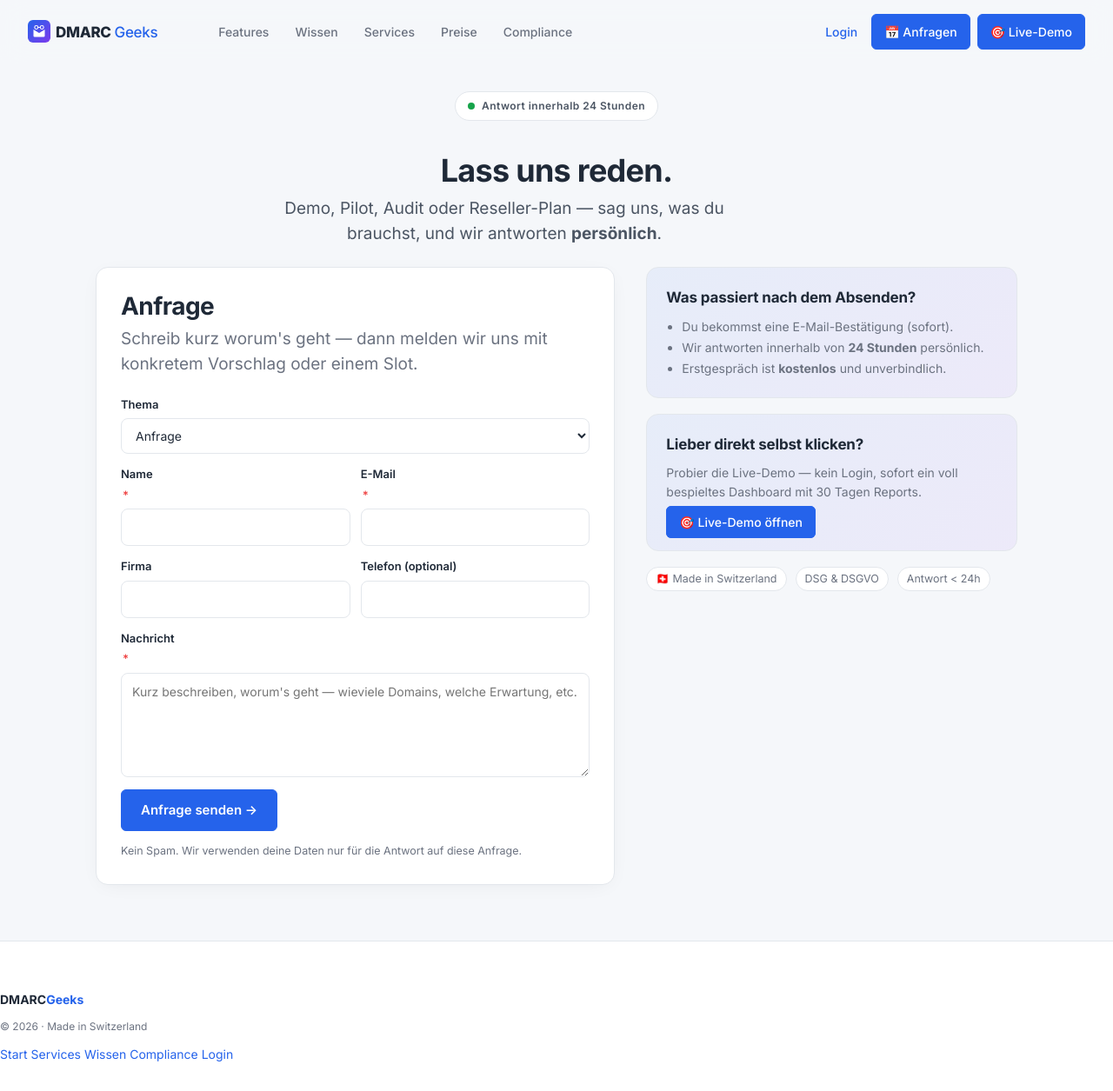
After one commit to nlappenbusch/dmarc-geeks, a FastAPI app: page /kontakt in a window 1280 px wide. The commit adds this page. Shown: the whole page at 87% size. Run offline with FastAPI, Linux system fonts and the light colour scheme.

Commit message:
feat: Lead-Formular /kontakt + Light-Theme als Default
- /kontakt: schickes Lead-Formular mit Topic-Pre-Fill, Honeypot, Rate-Limit,
  Reply-To zum Lead. SMTP_FROM wird Empfaenger.
- 44 mailto:-CTAs durch /kontakt?topic=... ersetzt (DMARC-RUA-Records bleiben).
- Hero-Primary-CTA: 'Demo-Termin anfragen' (Lead) statt 'Live-Demo' (sekundaer).
- Nav-CTA 'Anfragen' auf allen Marketing-Seiten.
- Theme-Default = hell (OS-prefers-color-scheme Auto-Dark entfernt).
- mail.py: send_mail unterstuetzt jetzt reply_to-Parameter.

```diff
--- a/app/mail.py
+++ b/app/mail.py
@@ -38,7 +38,8 @@ def smtp_configured() -> bool:
     return bool(s.smtp_host)
 
 
-def send_mail(*, to: Iterable[str] | str, subject: str, text: str, html: Optional[str] = None) -> bool:
+def send_mail(*, to: Iterable[str] | str, subject: str, text: str,
+              html: Optional[str] = None, reply_to: Optional[str] = None) -> bool:
     """Send an email via SMTP. Returns True on success, False otherwise.
 
     Verhandelt EHLO-Capabilities: opportunistic STARTTLS wenn der Server's
@@ -58,6 +59,8 @@ def send_mail(*, to: Iterable[str] | str, subject: str, text: str, html: Optiona
     msg["From"] = s.smtp_from
     msg["To"] = ", ".join(recipients)
     msg["Subject"] = subject
+    if reply_to:
+        msg["Reply-To"] = reply_to
     msg.set_content(text)
     if html:
         msg.add_alternative(html, subtype="html")
--- a/app/templates/base.html
+++ b/app/templates/base.html
@@ -12,7 +12,7 @@
   <script>
     (function() {
       const t = localStorage.getItem('theme');
-      if (t === 'dark' || (t === null && window.matchMedia && window.matchMedia('(prefers-color-scheme: dark)').matches)) {
+      if (t === 'dark') {
         document.documentElement.classList.add('dark');
       }
     })();
--- a/app/templates/compliance.html
+++ b/app/templates/compliance.html
@@ -12,7 +12,7 @@
   <link rel="stylesheet" href="/static/marketing.css">
   <script>
     (function() { const t = localStorage.getItem('theme');
-      if (t === 'dark' || (t === null && matchMedia('(prefers-color-scheme: dark)').matches))
+      if (t === 'dark')
         document.documentElement.classList.add('dark'); })();
   </script>
   <script src="/static/mailcheck-loader.js" defer></script>
@@ -35,6 +35,7 @@
       <svg class="icon-moon" width="14" height="14" viewBox="0 0 24 24" fill="none" stroke="currentColor" stroke-width="2"><path d="M21 12.79A9 9 0 1 1 11.21 3 7 7 0 0 0 21 12.79z"/></svg>
     </button>
     <a href="/login" class="btn-link">Login</a>
+    <a href="/kontakt" class="btn-primary">📅 Anfragen</a>
     <a href="/signup" class="btn-primary">Tool starten</a>
   </div>
 </header>
@@ -367,7 +368,7 @@
     <h2>AVV/DPA gewünscht?</h2>
     <p>Auftragsverarbeitungsvertrag nach Art. 28 DSGVO + Art. 9 revDSG auf Anfrage. Üblicherweise innert 24 Stunden.</p>
     <div class="cta-buttons">
-      <a href="mailto:dpa@example.com?subject=AVV-Anfrage" class="btn-primary big">AVV/DPA anfordern</a>
+      <a href="/kontakt?topic=dpa" class="btn-primary big">AVV/DPA anfordern</a>
       <a href="/" class="btn big">← zur Startseite</a>
     </div>
   </div>
--- a/app/templates/forgot.html
+++ b/app/templates/forgot.html
@@ -7,7 +7,7 @@
   <link rel="stylesheet" href="/static/style.css">
   <script>
     (function() { const t = localStorage.getItem('theme');
-      if (t === 'dark' || (t === null && matchMedia('(prefers-color-scheme: dark)').matches))
+      if (t === 'dark')
         document.documentElement.classList.add('dark'); })();
   </script>
 </head>
--- /dev/null
+++ b/app/templates/kontakt.html
@@ -0,0 +1,228 @@
+<!DOCTYPE html>
+<html lang="de">
+<head>
+  <meta charset="utf-8">
+  <meta name="viewport" content="width=device-width, initial-scale=1">
+  <title>Anfrage · DMARC Geeks</title>
+  <meta name="description" content="Demo, Erstgespräch, Reseller-Pilot oder Audit anfragen — Antwort innerhalb 24 Stunden.">
+  <link rel="preconnect" href="https://fonts.googleapis.com">
+  <link rel="preconnect" href="https://fonts.gstatic.com" crossorigin>
+  <link href="https://fonts.googleapis.com/css2?family=Inter:wght@400;500;600;700;800;900&family=JetBrains+Mono:wght@400;600&display=swap" rel="stylesheet">
+  <link rel="stylesheet" href="/static/style.css">
+  <link rel="stylesheet" href="/static/marketing.css">
+  <script>
+    (function() { const t = localStorage.getItem('theme');
+      if (t === 'dark') document.documentElement.classList.add('dark'); })();
+  </script>
+  <style>
+    .kontakt-wrap { max-width: 1100px; margin: 0 auto; padding: 32px 20px 64px; }
+    .kontakt-grid { display: grid; grid-template-columns: minmax(0, 1.4fr) minmax(0, 1fr); gap: 36px; align-items: start; margin-top: 24px; }
+    @media (max-width: 880px) { .kontakt-grid { grid-template-columns: 1fr; } }
+
+    .kontakt-form-card {
+      background: var(--card, #fff);
+      border: 1px solid var(--border, #e2e8f0);
+      border-radius: 14px;
+      padding: 28px;
+      box-shadow: 0 4px 24px -8px rgba(15,23,42,.08);
+    }
+    .kontakt-form-card h1 { font-size: 28px; line-height: 1.15; margin: 0 0 6px; }
+    .kontakt-form-card .lede { color: var(--muted, #64748b); margin: 0 0 22px; }
+    .field { display: flex; flex-direction: column; gap: 6px; margin-bottom: 14px; }
+    .field label { font-size: 13px; font-weight: 600; color: var(--text, #0f172a); }
+    .field label .req { color: #ef4444; margin-left: 2px; }
+    .field input, .field textarea, .field select {
+      font: inherit; padding: 10px 12px; border: 1px solid var(--border, #e2e8f0);
+      border-radius: 8px; background: var(--input-bg, #fff); color: inherit;
+    }
+    .field input:focus, .field textarea:focus, .field select:focus {
+      outline: 2px solid var(--brand, #2563eb); outline-offset: -1px; border-color: var(--brand, #2563eb);
+    }
+    .field textarea { min-height: 120px; resize: vertical; }
+    .field-row { display: grid; grid-template-columns: 1fr 1fr; gap: 12px; }
+    @media (max-width: 520px) { .field-row { grid-template-columns: 1fr; } }
+
+    .honeypot { position: absolute; left: -9999px; width: 1px; height: 1px; opacity: 0; }
+
+    .submit-row { display: flex; align-items: center; gap: 14px; margin-top: 8px; flex-wrap: wrap; }
+    .submit-row .btn-primary { padding: 12px 22px; font-size: 15px; }
+    .submit-row .muted { font-size: 12.5px; }
+
+    .alert-error {
+      background: #fef2f2; color: #991b1b; border: 1px solid #fecaca;
+      padding: 12px 14px; border-radius: 8px; margin-bottom: 16px; font-size: 14px;
+    }
+    .html.dark .alert-error { background:#3f0d0d; color:#fecaca; border-color:#7f1d1d; }
+
+    .kontakt-side {
+      display: flex; flex-direction: column; gap: 18px;
+    }
+    .kontakt-info-card {
+      background: linear-gradient(135deg, rgba(37,99,235,0.07), rgba(124,58,237,0.07));
+      border: 1px solid var(--border, #e2e8f0);
+      border-radius: 14px; padding: 22px;
+    }
+    .kontakt-info-card h3 { margin: 0 0 8px; font-size: 17px; }
+    .kontakt-info-card p { margin: 0 0 12px; color: var(--muted, #64748b); font-size: 14px; line-height: 1.6; }
+    .kontakt-info-card ul { margin: 8px 0 0 0; padding: 0 0 0 18px; color: var(--muted, #64748b); font-size: 14px; line-height: 1.7; }
+    .kontakt-trust { display: flex; gap: 10px; flex-wrap: wrap; font-size: 12.5px; color: var(--muted, #64748b); }
+    .kontakt-trust span { padding: 4px 10px; border: 1px solid var(--border, #e2e8f0); border-radius: 999px; background: var(--card, #fff); }
+
+    .kontakt-thanks {
+      background: linear-gradient(135deg, rgba(34,197,94,0.08), rgba(37,99,235,0.06));
+      border: 1px solid #86efac; border-radius: 14px; padding: 28px;
+      text-align: center;
+    }
+    .kontakt-thanks .check {
+      width: 60px; height: 60px; border-radius: 50%; background: #22c55e; color: white;
+      display: inline-flex; align-items: center; justify-content: center;
+      font-size: 32px; font-weight: 800; margin-bottom: 14px;
+    }
+    .kontakt-thanks h1 { margin: 0 0 8px; font-size: 24px; }
+    .kontakt-thanks p { margin: 0 0 12px; color: var(--muted, #64748b); }
+  </style>
+</head>
+<body class="mkt mkt-v3">
+
+<header class="mkt-nav">
+  <a class="brand" href="/"><img src="/static/logo.svg" alt="" class="brand-logo" width="26" height="26" style="vertical-align:-6px;margin-right:6px">DMARC<span>Geeks</span></a>
+  <nav>
+    <a href="/#features">Features</a>
+    <a href="/wissen">Wissen</a>
+    <a href="/services">Services</a>
+    <a href="/#preise">Preise</a>
+    <a href="/compliance">Compliance</a>
+  </nav>
+  <div class="mkt-nav-cta">
+    <a href="/login" class="btn-link">Login</a>
+    <a href="/kontakt" class="btn-primary">📅 Anfragen</a>
+    <a href="/demo" class="btn-primary">🎯 Live-Demo</a>
+  </div>
+</header>
+
+<main class="kontakt-wrap">
+
+{% if sent %}
+  <div class="kontakt-thanks">
+    <div class="check">✓</div>
+    <h1>Danke — deine Anfrage ist da!</h1>
+    <p>Wir melden uns innerhalb von <strong>24 Stunden</strong> bei dir per E-Mail.</p>
+    <p style="margin-top:18px;">
+      <a href="/" class="btn-link">← Zurück zur Startseite</a>
+      &middot;
+      <a href="/demo" class="btn-link">🎯 Inzwischen die Live-Demo ansehen →</a>
+    </p>
+  </div>
+{% else %}
+
+<div style="text-align:center; max-width:680px; margin: 0 auto 8px;">
+  <span class="eyebrow"><span class="dot-live"></span>Antwort innerhalb 24 Stunden</span>
+  <h1 style="font-size: 36px; line-height: 1.1; margin: 14px 0 8px;">Lass uns reden.</h1>
+  <p class="lede" style="margin: 0;">Demo, Pilot, Audit oder Reseller-Plan — sag uns, was du brauchst, und wir antworten <strong>persönlich</strong>.</p>
+</div>
+
+<div class="kontakt-grid">
+
+  <!-- LEFT: form -->
+  <form class="kontakt-form-card" method="post" action="/kontakt" novalidate>
+    <h1>{{ topic_label }}</h1>
+    <p class="lede">Schreib kurz worum's geht — dann melden wir uns mit konkretem Vorschlag oder einem Slot.</p>
+
+    {% if error %}
+    <div class="alert-error">{{ error }}</div>
+    {% endif %}
+
+    <div class="field">
+      <label for="topic">Thema</label>
+      <select name="topic" id="topic">
+        {% for slug, label in topics.items() %}
+          <option value="{{ slug }}" {% if slug == topic %}selected{% endif %}>{{ label }}</option>
+        {% endfor %}
+      </select>
+    </div>
+
+    <div class="field-row">
+      <div class="field">
+        <label for="name">Name<span class="req">*</span></label>
+        <input type="text" id="name" name="name" required minlength="2" autocomplete="name" value="{{ posted_name or '' }}">
+      </div>
+      <div class="field">
+        <label for="email">E-Mail<span class="req">*</span></label>
+        <input type="email" id="email" name="email" required autocomplete="email" value="{{ posted_email or '' }}">
+      </div>
+    </div>
+
+    <div class="field-row">
+      <div class="field">
+        <label for="company">Firma</label>
+        <input type="text" id="company" name="company" autocomplete="organization" value="{{ posted_company or '' }}">
+      </div>
+      <div class="field">
+        <label for="phone">Telefon (optional)</label>
+        <input type="tel" id="phone" name="phone" autocomplete="tel" value="{{ posted_phone or '' }}">
+      </div>
+    </div>
+
+    <div class="field">
+      <label for="message">Nachricht<span class="req">*</span></label>
+      <textarea id="message" name="message" required minlength="10" placeholder="Kurz beschreiben, worum's geht — wieviele Domains, welche Erwartung, etc.">{{ posted_message or (prefill_domain and ('Hallo,\n\nich interessiere mich für DMARC für ' + prefill_domain + '. ') or '') }}</textarea>
+    </div>
+
+    <!-- Honeypot: bots fuellen das, Menschen sehen es nicht -->
+    <div class="honeypot" aria-hidden="true">
+      <label>Webseite (bitte leer lassen)<input type="text" name="website" tabindex="-1" autocomplete="off"></label>
+    </div>
+
+    <div class="submit-row">
+      <button type="submit" class="btn-primary big">Anfrage senden →</button>
+      <span class="muted">Kein Spam. Wir verwenden deine Daten nur für die Antwort auf diese Anfrage.</span>
+    </div>
+  </form>
+
+  <!-- RIGHT: trust / FAQ -->
+  <aside class="kontakt-side">
+    <div class="kontakt-info-card">
+      <h3>Was passiert nach dem Absenden?</h3>
+      <ul>
+        <li>Du bekommst eine E-Mail-Bestätigung (sofort).</li>
+        <li>Wir antworten innerhalb von <strong>24 Stunden</strong> persönlich.</li>
+        <li>Erstgespräch ist <strong>kostenlos</strong> und unverbindlich.</li>
+      </ul>
+    </div>
+
+    <div class="kontakt-info-card">
+      <h3>Lieber direkt selbst klicken?</h3>
+      <p>Probier die Live-Demo — kein Login, sofort ein voll bespieltes Dashboard mit 30 Tagen Reports.</p>
+      <a href="/demo" class="btn-primary">🎯 Live-Demo öffnen</a>
+    </div>
+
+    <div class="kontakt-trust">
+      <span>🇨🇭 Made in Switzerland</span>
+      <span>DSG &amp; DSGVO</span>
+      <span>Antwort &lt; 24h</span>
+    </div>
+  </aside>
+</div>
+
+{% endif %}
+
+</main>
+
+<footer class="mkt-footer">
+  <div class="mkt-footer-inner">
+    <div class="mkt-footer-brand">
+      <strong>DMARC<span style="color:var(--brand)">Geeks</span></strong>
+      <p class="muted small">© 2026 · Made in Switzerland</p>
+    </div>
+    <div class="mkt-footer-links">
+      <a href="/">Start</a>
+      <a href="/services">Services</a>
+      <a href="/wissen">Wissen</a>
+      <a href="/compliance">Compliance</a>
+      <a href="/login">Login</a>
+    </div>
+  </div>
+</footer>
+
+</body>
+</html>
--- a/app/templates/login.html
+++ b/app/templates/login.html
@@ -10,7 +10,7 @@
   <script>
     (function() {
       const t = localStorage.getItem('theme');
-      if (t === 'dark' || (t === null && window.matchMedia && window.matchMedia('(prefers-color-scheme: dark)').matches)) {
+      if (t === 'dark') {
         document.documentElement.classList.add('dark');
       }
     })();
--- a/app/templates/reset.html
+++ b/app/templates/reset.html
@@ -7,7 +7,7 @@
   <link rel="stylesheet" href="/static/style.css">
   <script>
     (function() { const t = localStorage.getItem('theme');
-      if (t === 'dark' || (t === null && matchMedia('(prefers-color-scheme: dark)').matches))
+      if (t === 'dark')
         document.documentElement.classList.add('dark'); })();
   </script>
 </head>
--- a/app/templates/signup.html
+++ b/app/templates/signup.html
@@ -7,7 +7,7 @@
   <link rel="stylesheet" href="/static/style.css">
   <script>
     (function() { const t = localStorage.getItem('theme');
-      if (t === 'dark' || (t === null && matchMedia('(prefers-color-scheme: dark)').matches))
+      if (t === 'dark')
         document.documentElement.classList.add('dark'); })();
   </script>
 </head>
--- a/app/templates/signup_confirm.html
+++ b/app/templates/signup_confirm.html
@@ -7,7 +7,7 @@
   <link rel="stylesheet" href="/static/style.css">
   <script>
     (function() { const t = localStorage.getItem('theme');
-      if (t === 'dark' || (t === null && matchMedia('(prefers-color-scheme: dark)').matches))
+      if (t === 'dark')
         document.documentElement.classList.add('dark'); })();
   </script>
 </head>
--- a/app/templates/tools/dkim_check.html
+++ b/app/templates/tools/dkim_check.html
@@ -12,7 +12,7 @@
   <link rel="stylesheet" href="/static/marketing.css">
   <script>
     (function() { const t = localStorage.getItem('theme');
-      if (t === 'dark' || (t === null && matchMedia('(prefers-color-scheme: dark)').matches))
+      if (t === 'dark')
         document.documentElement.classList.add('dark'); })();
   </script>
   <script src="/static/mailcheck-loader.js" defer></script>
@@ -35,6 +35,7 @@
       <svg class="icon-moon" width="14" height="14" viewBox="0 0 24 24" fill="none" stroke="currentColor" stroke-width="2"><path d="M21 12.79A9 9 0 1 1 11.21 3 7 7 0 0 0 21 12.79z"/></svg>
     </button>
     <a href="/login" class="btn-link">Login</a>
+    <a href="/kontakt" class="btn-primary">📅 Anfragen</a>
     <a href="/signup" class="btn-primary">Tool starten</a>
   </div>
 </header>
--- a/app/templates/tools/report_viewer.html
+++ b/app/templates/tools/report_viewer.html
@@ -12,7 +12,7 @@
   <link rel="stylesheet" href="/static/marketing.css">
   <script>
     (function() { const t = localStorage.getItem('theme');
-      if (t === 'dark' || (t === null && matchMedia('(prefers-color-scheme: dark)').matches))
+      if (t === 'dark')
         document.documentElement.classList.add('dark'); })();
   </script>
   <script src="/static/mailcheck-loader.js" defer></script>
@@ -35,6 +35,7 @@
       <svg class="icon-moon" width="14" height="14" viewBox="0 0 24 24" fill="none" stroke="currentColor" stroke-width="2"><path d="M21 12.79A9 9 0 1 1 11.21 3 7 7 0 0 0 21 12.79z"/></svg>
     </button>
     <a href="/login" class="btn-link">Login</a>
+    <a href="/kontakt" class="btn-primary">📅 Anfragen</a>
     <a href="/signup" class="btn-primary">Tool starten</a>
   </div>
 </header>
--- a/app/templates/wissen.html
+++ b/app/templates/wissen.html
@@ -12,7 +12,7 @@
   <link rel="stylesheet" href="/static/marketing.css">
   <script>
     (function() { const t = localStorage.getItem('theme');
-      if (t === 'dark' || (t === null && matchMedia('(prefers-color-scheme: dark)').matches))
+      if (t === 'dark')
         document.documentElement.classList.add('dark'); })();
   </script>
   <script src="/static/mailcheck-loader.js" defer></script>
@@ -35,6 +35,7 @@
       <svg class="icon-moon" width="14" height="14" viewBox="0 0 24 24" fill="none" stroke="currentColor" stroke-width="2"><path d="M21 12.79A9 9 0 1 1 11.21 3 7 7 0 0 0 21 12.79z"/></svg>
     </button>
     <a href="/login" class="btn-link">Login</a>
+    <a href="/kontakt" class="btn-primary">📅 Anfragen</a>
     <a href="/signup" class="btn-primary">Tool starten</a>
   </div>
 </header>
```
Also changed, not shown: app/routers/marketing.py (+156 -4 lines), app/templates/mailcheck.html (+4 -3 lines), app/templates/marketing.html (+14 -14 lines), app/templates/services.html (+17 -16 lines), app/templates/services/dmarc.html (+8 -7 lines), app/templates/services/hin.html (+6 -5 lines), app/templates/services/m365.html (+6 -5 lines), app/templates/services/seppmail.html (+5 -4 lines).
